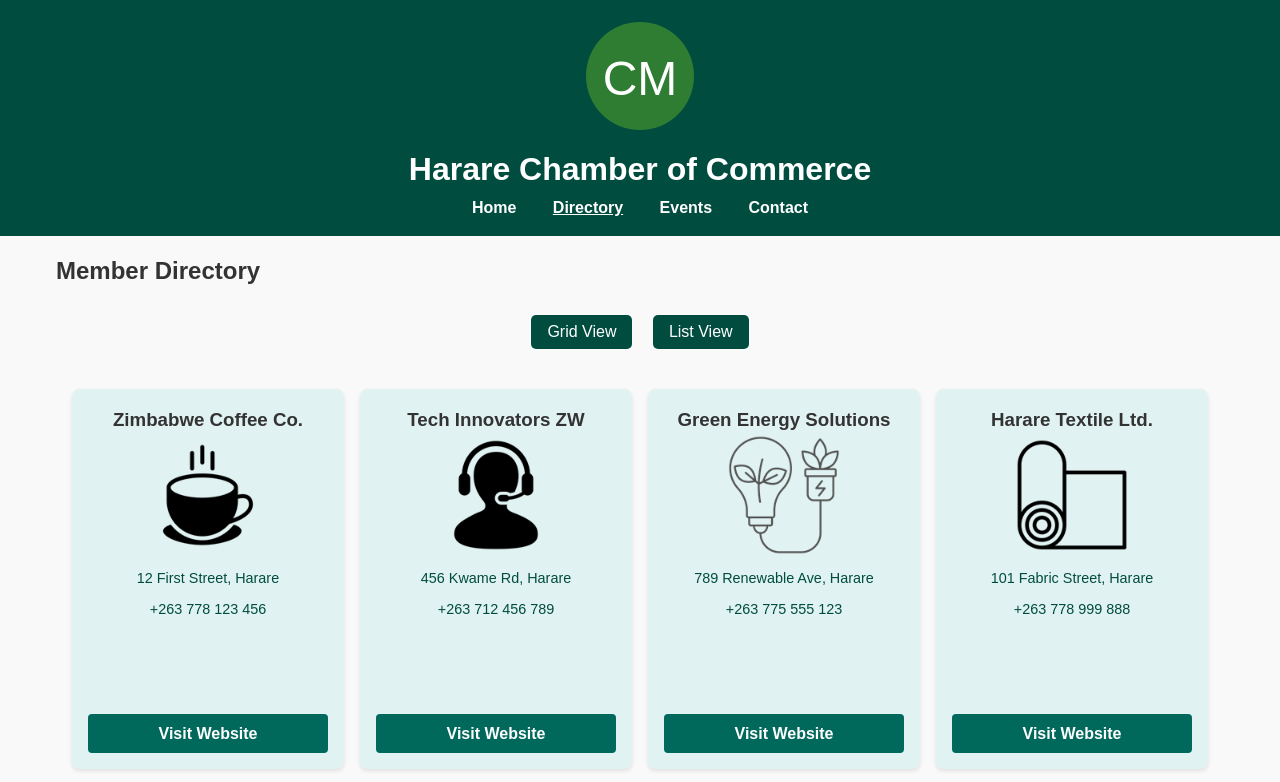
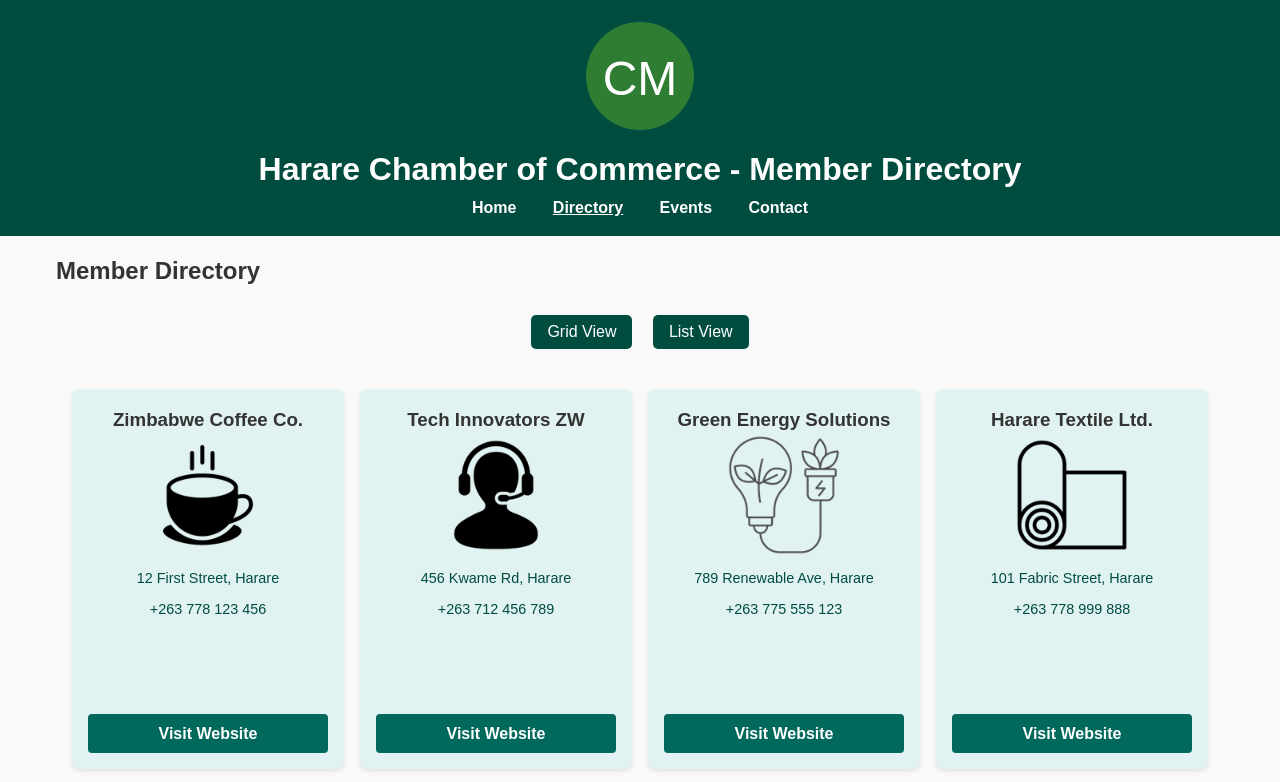
Before and after one commit to salemking22/wdd231, a plain HTML site: page chamber/directory.html in a window 1280 px wide. Shown: the top 782 px of the page. Drawn offline with Linux system fonts and the light colour scheme.

Commit message:
Update chamber directory layout and styles

```diff
--- a/chamber/directory.html
+++ b/chamber/directory.html
@@ -45,7 +45,7 @@
 <body>
     <header>
         <img src="images/logo.svg" alt="Harare Chamber of Commerce logo" width="120" height="120">
-        <h1>Harare Chamber of Commerce</h1>
+        <h1>Harare Chamber of Commerce - Member Directory</h1>
         <nav>
             <a href="../index.html">Home</a>
             <a href="directory.html" aria-current="page">Directory</a>
```
